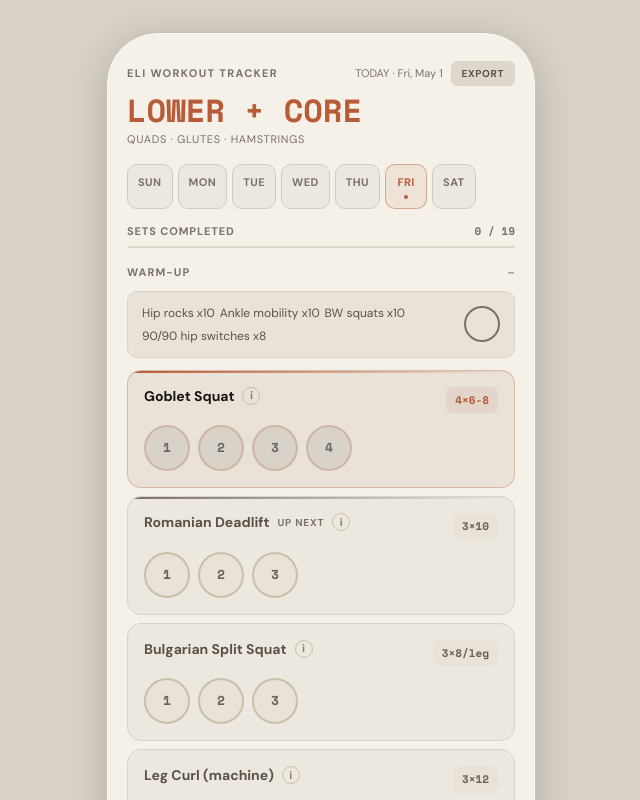
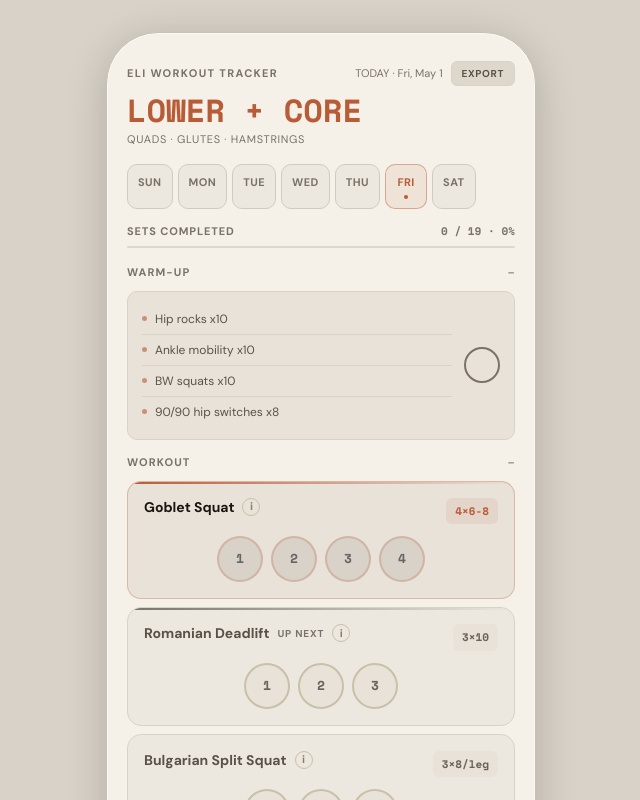
Before and after one commit to batkoski/batkoski-workout-tracker, a React (Vite) app: page / in a window 1280 px wide. Shown: the top 800 px of the page, without its empty margins (319-959 px from the left). Built offline with nearby package versions, Linux system fonts and the light colour scheme.

Commit message:
feat: collapsible workout section, expandable done cards, sage green progress, centered sets, warmup list layout

```diff
--- a/src/App.tsx
+++ b/src/App.tsx
@@ -486,15 +486,26 @@ function WarmupSection({ items, accent }: WarmupSectionProps) {
           display: "flex", alignItems: "center", justifyContent: "space-between",
           gap: "12px", transition: "all 0.3s",
         }}>
-          <div style={{ display: "flex", flexWrap: "wrap", gap: "5px", flex: 1 }}>
-            {items.map(w => (
-              <span key={w} style={{
+          <div style={{ display: "flex", flexDirection: "column", flex: 1 }}>
+            {items.map((w, i) => (
+              <div key={w} style={{
+                display: "flex", alignItems: "center", gap: "8px",
+                padding: "6px 0",
+                borderTop: i > 0 ? `1px solid ${done ? "#D8D0C0" : "#D8D2C8"}` : "none",
+              }}>
+                <span style={{
+                  width: "5px", height: "5px", borderRadius: "50%", flexShrink: 0,
+                  background: done ? "#8A7A70" : accent,
+                  opacity: done ? 0.4 : 0.6,
+                }} />
+                <span style={{
                   color: done ? "#8A7A70" : "#5A5248", fontSize: "12px",
                   textDecoration: done ? "line-through" : "none",
                   transition: "all 0.3s",
                 }}>
-                {w}{" "}
+                  {w}
                 </span>
+              </div>
             ))}
           </div>
           <button
@@ -509,6 +520,67 @@ function WarmupSection({ items, accent }: WarmupSectionProps) {
           >
             {done && <span style={{ color: "#F5F0E8", fontSize: "14px", fontWeight: 700 }}>✓</span>}
           </button>
+        </div>
+      )}
+    </div>
+  );
+}
+
+// ── WORKOUT SECTION ──────────────────────────────────────────────────────────
+
+interface WorkoutSectionProps {
+  exercises: Exercise[];
+  accent: string;
+  doneSets: number;
+  totalSets: number;
+  activeExIdx: number;
+  getExLogs: (exIdx: number) => { [setNum: number]: SetData };
+  getLastSessionExLogs: (exIdx: number) => { [setNum: number]: SetData } | null;
+  onLogSet: (exIdx: number, setNum: number, data: SetData) => void;
+  onStartTimer: (exIdx: number, setNum: number) => void;
+  onStopTimer: () => void;
+}
+
+function WorkoutSection({ exercises, accent, doneSets, totalSets, activeExIdx, getExLogs, getLastSessionExLogs, onLogSet, onStartTimer, onStopTimer }: WorkoutSectionProps) {
+  const [collapsed, setCollapsed] = useState(false);
+  const allDone = doneSets === totalSets && totalSets > 0;
+
+  return (
+    <div style={{ marginBottom: "12px" }}>
+      <button
+        onClick={() => setCollapsed(c => !c)}
+        style={{
+          display: "flex", alignItems: "center", justifyContent: "space-between",
+          width: "100%", background: "none", border: "none", cursor: "pointer",
+          padding: "0 0 8px 0",
+        }}
+      >
+        <span style={{ color: allDone ? "#2E6B4A" : "#7A7268", fontSize: "11px", letterSpacing: "0.1em", fontWeight: 700 }}>
+          WORKOUT
+        </span>
+        <div style={{ display: "flex", alignItems: "center", gap: "8px" }}>
+          {allDone && <span style={{ color: "#2E6B4A", fontSize: "11px", fontWeight: 700 }}>✓ DONE</span>}
+          {!allDone && doneSets > 0 && (
+            <span style={{ color: "#7A7268", fontSize: "11px", fontFamily: "'Space Mono', monospace" }}>{doneSets}/{totalSets}</span>
+          )}
+          <span style={{ color: "#7A7268", fontSize: "14px" }}>{collapsed ? "+" : "−"}</span>
+        </div>
+      </button>
+
+      {!collapsed && (
+        <div style={{ display: "flex", flexDirection: "column", gap: "8px" }}>
+          {exercises.map((ex, exIdx) => (
+            <ExerciseCard
+              key={exIdx} ex={ex} exIdx={exIdx} accent={accent}
+              logs={getExLogs(exIdx)}
+              lastSessionLogs={getLastSessionExLogs(exIdx)}
+              isCurrent={exIdx === activeExIdx}
+              isNext={exIdx === activeExIdx + 1}
+              onLogSet={onLogSet}
+              onStartTimer={onStartTimer}
+              onStopTimer={onStopTimer}
+            />
+          ))}
         </div>
       )}
     </div>
@@ -533,6 +605,7 @@ interface ExerciseCardProps {
 function ExerciseCard({ ex, exIdx, accent, logs, lastSessionLogs, isCurrent, isNext, onLogSet, onStartTimer, onStopTimer }: ExerciseCardProps) {
   const [modal, setModal] = useState<number | null>(null);
   const [showInfo, setShowInfo] = useState(false);
+  const [doneCollapsed, setDoneCollapsed] = useState(true);
   const completedSets = Object.keys(logs).length;
   const allDone = completedSets >= ex.sets;
 
@@ -572,9 +645,39 @@ function ExerciseCard({ ex, exIdx, accent, logs, lastSessionLogs, isCurrent, isN
 
         {allDone ? (
           /* ── MINIMIZED DONE STATE ── */
+          <div
+            onClick={() => setDoneCollapsed(c => !c)}
+            style={{ cursor: "pointer" }}
+          >
             <div style={{ display: "flex", justifyContent: "space-between", alignItems: "center" }}>
               <span style={{ color: "#2E6B4A", fontWeight: 700, fontSize: "13px" }}>✓ {ex.name}</span>
-            <span style={{ color: "#2E6B4A", fontSize: "11px", fontWeight: 700, letterSpacing: "0.08em" }}>DONE</span>
+              <span style={{ color: "#2E6B4A", fontSize: "11px", fontWeight: 700, letterSpacing: "0.08em" }}>
+                {doneCollapsed ? "DONE" : "−"}
+              </span>
+            </div>
+            {!doneCollapsed && (
+              <div style={{ display: "flex", gap: "8px", flexWrap: "wrap", alignItems: "flex-end", marginTop: "12px", justifyContent: "center" }}>
+                {Array.from({ length: ex.sets }).map((_, i) => {
+                  const setNum = i + 1;
+                  const log = logs[setNum];
+                  return (
+                    <div key={i} style={{ display: "flex", flexDirection: "column", alignItems: "center", gap: "4px" }}>
+                      <div style={{
+                        width: "46px", height: "46px", borderRadius: "50%",
+                        background: "#2E6B4A", border: `2px solid #2E6B4A`,
+                        color: "#fff", fontSize: "16px", fontWeight: 700,
+                        display: "flex", alignItems: "center", justifyContent: "center",
+                      }}>✓</div>
+                      {log && (log.weight || log.reps) && (
+                        <span style={{ color: "#4A7A62", fontSize: "10px", fontFamily: "'Space Mono', monospace", whiteSpace: "nowrap" }}>
+                          {log.weight}{log.reps ? `×${log.reps}` : ""}
+                        </span>
+                      )}
+                    </div>
+                  );
+                })}
+              </div>
+            )}
           </div>
         ) : (
           <>
@@ -625,7 +728,7 @@ function ExerciseCard({ ex, exIdx, accent, logs, lastSessionLogs, isCurrent, isN
               </span>
             </div>
 
-            <div style={{ display: "flex", gap: "8px", flexWrap: "wrap", alignItems: "flex-end" }}>
+            <div style={{ display: "flex", gap: "8px", flexWrap: "wrap", alignItems: "flex-end", justifyContent: "center" }}>
               {Array.from({ length: ex.sets }).map((_, i) => {
                 const setNum = i + 1;
                 const log = logs[setNum];
@@ -697,7 +800,6 @@ function PMSection({ stretches, nextDayTitle }: PMSectionProps) {
         }}
       >
         <div style={{ display: "flex", alignItems: "center", gap: "8px" }}>
-          <span style={{ fontSize: "14px" }}>🌙</span>
           <span style={{ color: allDone ? "#4A7FA5" : "#5A5248", fontSize: "11px", fontWeight: 700, letterSpacing: "0.1em" }}>
             PM STRETCHES
           </span>
@@ -1197,12 +1299,12 @@ export default function App() {
         <div style={{ padding: "14px 20px 0" }}>
           <div style={{ display: "flex", justifyContent: "space-between", marginBottom: "6px" }}>
             <span style={{ color: "#7A7268", fontSize: "11px", letterSpacing: "0.08em", fontWeight: 700 }}>SETS COMPLETED</span>
-            <span style={{ color: doneSets === totalSets ? "#7EB8D4" : "#7A7268", fontSize: "11px", fontFamily: "'Space Mono', monospace", fontWeight: 700 }}>
-              {doneSets} / {totalSets}
+            <span style={{ color: doneSets === totalSets ? "#2E6B4A" : "#7A7268", fontSize: "11px", fontFamily: "'Space Mono', monospace", fontWeight: 700 }}>
+              {doneSets} / {totalSets} · {totalSets ? Math.round((doneSets / totalSets) * 100) : 0}%
             </span>
           </div>
           <div style={{ background: "#DDD7CC", borderRadius: "3px", height: "2px" }}>
-            <div style={{ height: "100%", borderRadius: "3px", background: doneSets === totalSets ? "#7EB8D4" : accent, width: `${totalSets ? (doneSets / totalSets) * 100 : 0}%`, transition: "width 0.4s ease" }} />
+            <div style={{ height: "100%", borderRadius: "3px", background: doneSets === totalSets ? "#2E6B4A" : accent, width: `${totalSets ? (doneSets / totalSets) * 100 : 0}%`, transition: "width 0.4s ease" }} />
           </div>
         </div>
       )}
@@ -1233,20 +1335,18 @@ export default function App() {
             {day.warmup.length > 0 && (
               <WarmupSection items={day.warmup} accent={accent} />
             )}
-            <div style={{ display: "flex", flexDirection: "column", gap: "8px" }}>
-              {day.exercises.map((ex, exIdx) => (
-                <ExerciseCard
-                  key={exIdx} ex={ex} exIdx={exIdx} accent={accent}
-                  logs={getExLogs(exIdx)}
-                  lastSessionLogs={getLastSessionExLogs(exIdx)}
-                  isCurrent={exIdx === activeExIdx}
-                  isNext={exIdx === activeExIdx + 1}
+            <WorkoutSection
+              exercises={day.exercises}
+              accent={accent}
+              doneSets={doneSets}
+              totalSets={totalSets}
+              activeExIdx={activeExIdx}
+              getExLogs={getExLogs}
+              getLastSessionExLogs={getLastSessionExLogs}
               onLogSet={handleLogSet}
               onStartTimer={handleStartTimer}
               onStopTimer={timer.stop}
             />
-              ))}
-            </div>
             {doneSets === totalSets && totalSets > 0 && (
               <div style={{ marginTop: "20px", padding: "20px 16px", background: "#E8E6E2", border: "1px solid #4A7A62", borderRadius: "14px", textAlign: "center" }}>
                 <div style={{ fontSize: "28px", marginBottom: "8px" }}>💪</div>
```
Lines whose indentation alone changed are shown as unchanged.
